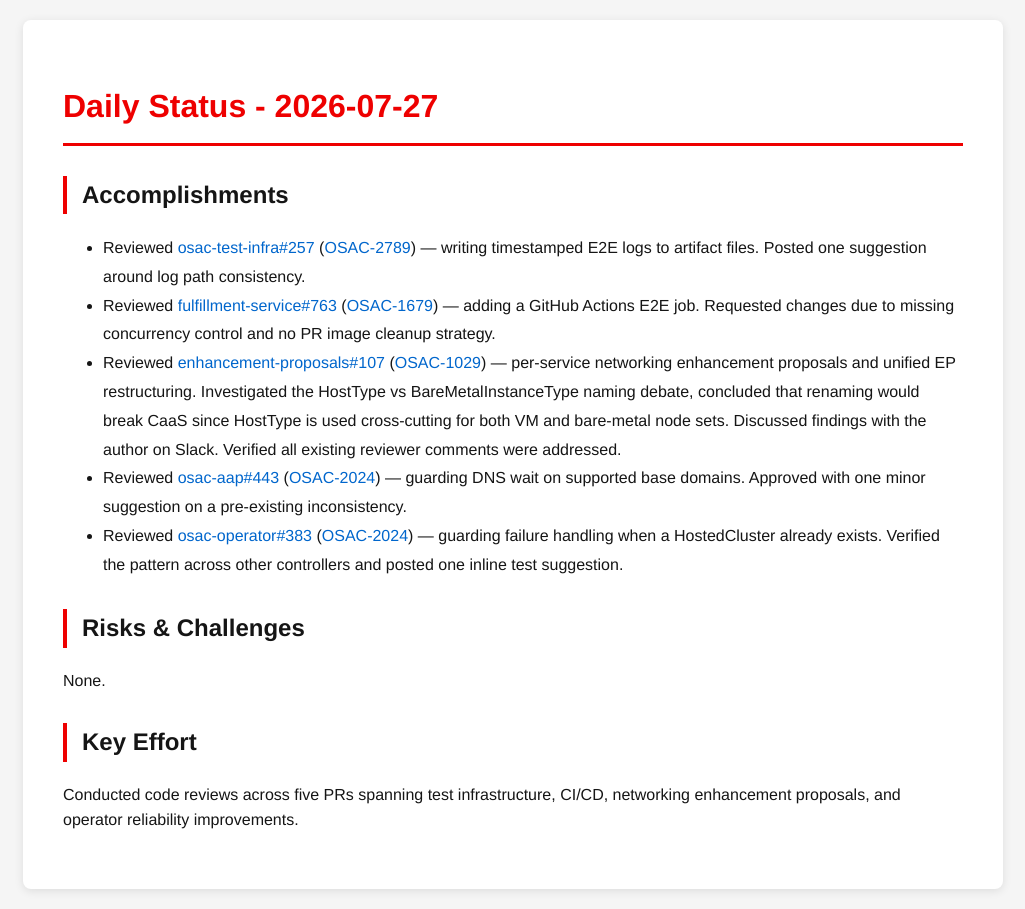
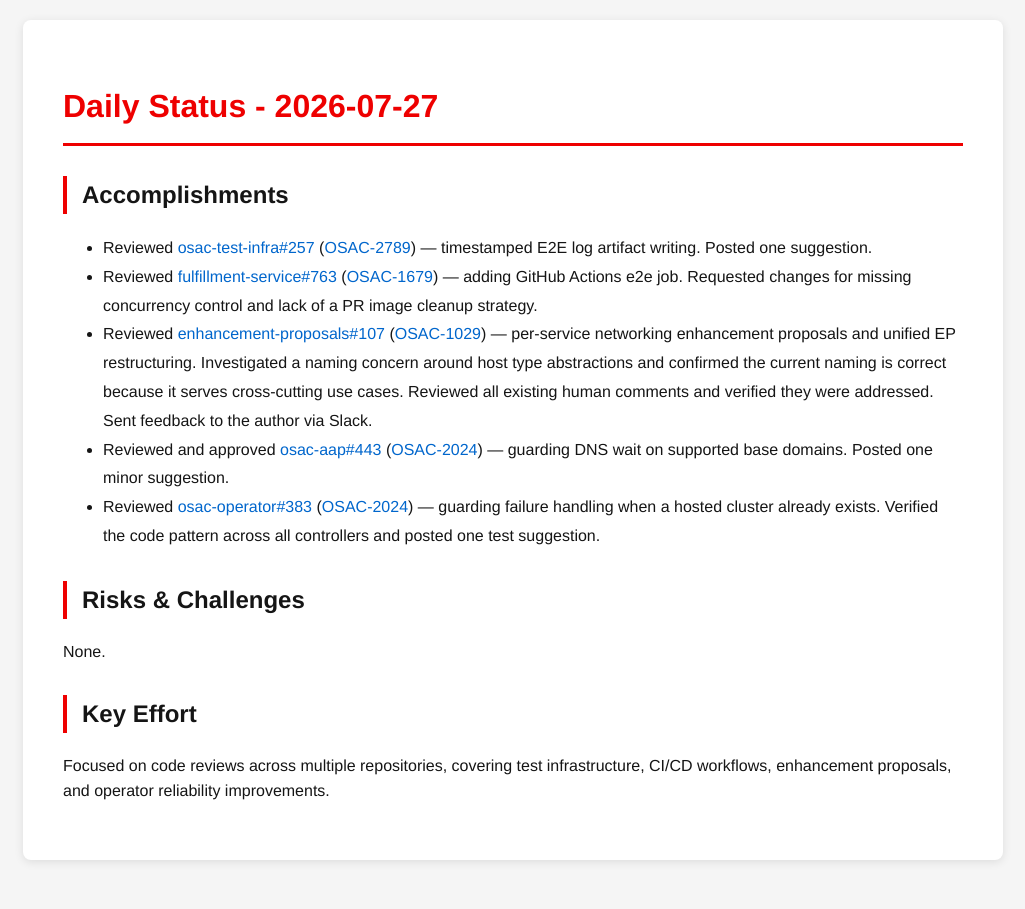
Before and after one commit to tzvatot/daily-status, a Jekyll site: the page built from 2026-07-27.md, in a window 1280 px wide. Shown: the whole page, without its empty margins (127-1152 px from the left). Built offline with Jekyll 4.4.1, drawn with Linux system fonts in a browser that asks for light colours.

Commit message:
Daily status update - 2026-07-27

```diff
--- a/2026-07-27.md
+++ b/2026-07-27.md
@@ -7,14 +7,14 @@ date: 2026-07-27
 # Daily Status - 2026-07-27
 
 ## Accomplishments
-- Reviewed [osac-test-infra#257](https://github.com/osac-project/osac-test-infra/pull/257) ([OSAC-2789](https://redhat.atlassian.net/browse/OSAC-2789)) — writing timestamped E2E logs to artifact files. Posted one suggestion around log path consistency.
-- Reviewed [fulfillment-service#763](https://github.com/osac-project/fulfillment-service/pull/763) ([OSAC-1679](https://redhat.atlassian.net/browse/OSAC-1679)) — adding a GitHub Actions E2E job. Requested changes due to missing concurrency control and no PR image cleanup strategy.
-- Reviewed [enhancement-proposals#107](https://github.com/osac-project/enhancement-proposals/pull/107) ([OSAC-1029](https://redhat.atlassian.net/browse/OSAC-1029)) — per-service networking enhancement proposals and unified EP restructuring. Investigated the HostType vs BareMetalInstanceType naming debate, concluded that renaming would break CaaS since HostType is used cross-cutting for both VM and bare-metal node sets. Discussed findings with the author on Slack. Verified all existing reviewer comments were addressed.
-- Reviewed [osac-aap#443](https://github.com/osac-project/osac-aap/pull/443) ([OSAC-2024](https://redhat.atlassian.net/browse/OSAC-2024)) — guarding DNS wait on supported base domains. Approved with one minor suggestion on a pre-existing inconsistency.
-- Reviewed [osac-operator#383](https://github.com/osac-project/osac-operator/pull/383) ([OSAC-2024](https://redhat.atlassian.net/browse/OSAC-2024)) — guarding failure handling when a HostedCluster already exists. Verified the pattern across other controllers and posted one inline test suggestion.
+- Reviewed [osac-test-infra#257](https://github.com/osac-project/osac-test-infra/pull/257) ([OSAC-2789](https://redhat.atlassian.net/browse/OSAC-2789)) — timestamped E2E log artifact writing. Posted one suggestion.
+- Reviewed [fulfillment-service#763](https://github.com/osac-project/fulfillment-service/pull/763) ([OSAC-1679](https://redhat.atlassian.net/browse/OSAC-1679)) — adding GitHub Actions e2e job. Requested changes for missing concurrency control and lack of a PR image cleanup strategy.
+- Reviewed [enhancement-proposals#107](https://github.com/osac-project/enhancement-proposals/pull/107) ([OSAC-1029](https://redhat.atlassian.net/browse/OSAC-1029)) — per-service networking enhancement proposals and unified EP restructuring. Investigated a naming concern around host type abstractions and confirmed the current naming is correct because it serves cross-cutting use cases. Reviewed all existing human comments and verified they were addressed. Sent feedback to the author via Slack.
+- Reviewed and approved [osac-aap#443](https://github.com/osac-project/osac-aap/pull/443) ([OSAC-2024](https://redhat.atlassian.net/browse/OSAC-2024)) — guarding DNS wait on supported base domains. Posted one minor suggestion.
+- Reviewed [osac-operator#383](https://github.com/osac-project/osac-operator/pull/383) ([OSAC-2024](https://redhat.atlassian.net/browse/OSAC-2024)) — guarding failure handling when a hosted cluster already exists. Verified the code pattern across all controllers and posted one test suggestion.
 
 ## Risks & Challenges
 None.
 
 ## Key Effort
-Conducted code reviews across five PRs spanning test infrastructure, CI/CD, networking enhancement proposals, and operator reliability improvements.
+Focused on code reviews across multiple repositories, covering test infrastructure, CI/CD workflows, enhancement proposals, and operator reliability improvements.
```
